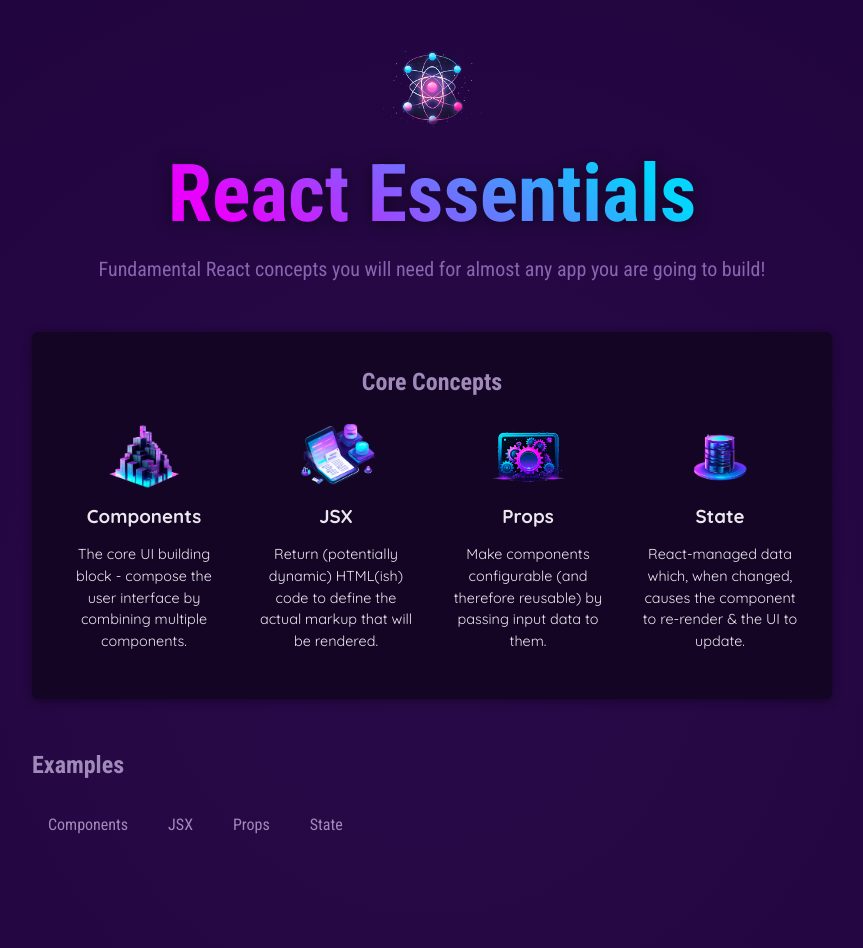
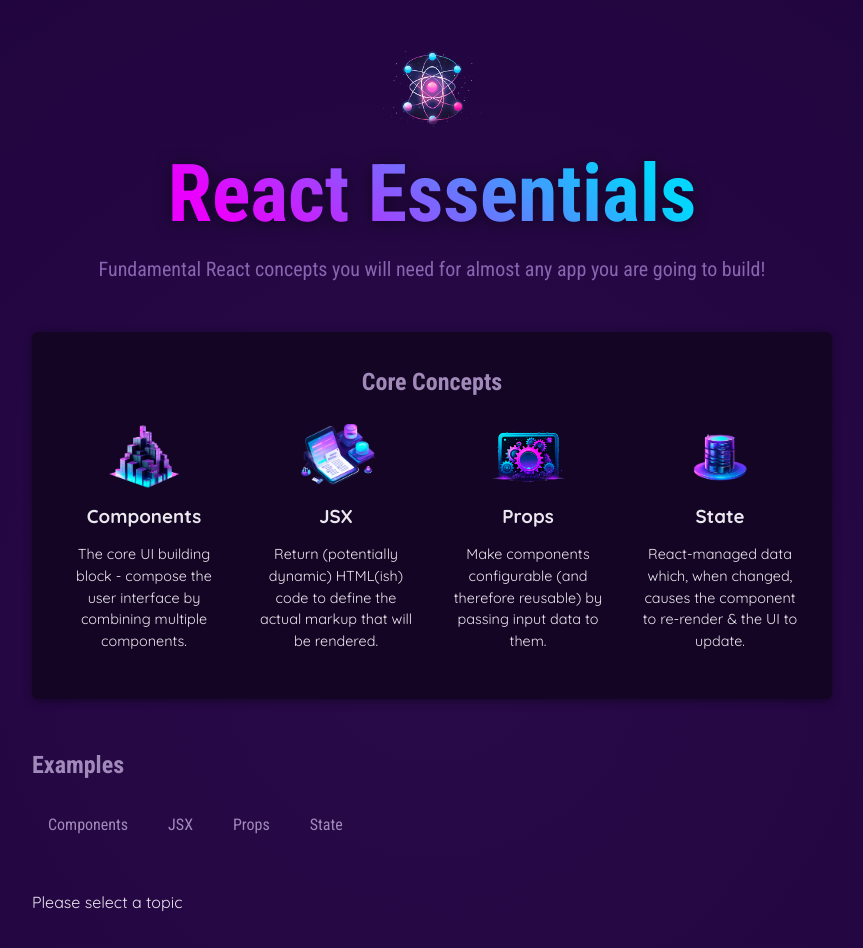
Before and after one commit to cristianmurillo87/react-complete-course, a React (Vite) app in the folder react-complete-course/: page / in a window 1280 px wide. Shown: the top 948 px of the page, without its empty margins (208-1071 px from the left). Built offline with nearby package versions, Linux system fonts and the light colour scheme.

Commit message:
implemented conditional displaying of components

```diff
--- a/react-complete-course/src/App.jsx
+++ b/react-complete-course/src/App.jsx
@@ -2,11 +2,15 @@
 import CoreConcept from "./components/core-concept/core-concept";
 import TabButton from "./components/tab-button";
 import { CORE_CONCEPTS } from "./data";
+import { useState } from "react";
 
 function App() {
-  const handleSelect = (concept) => {
-    console.log(`Clicked ${concept}`);
+  const [selectedTopic, setSelectedTopic] = useState("Please select a topic");
+
+  const handleSelect = (topic) => {
+    setSelectedTopic(topic);
   };
+
   return (
     <div>
       <Header />
@@ -45,6 +49,7 @@
             </TabButton>
           </menu>
         </section>
+        {selectedTopic}
       </main>
     </div>
   );
```
